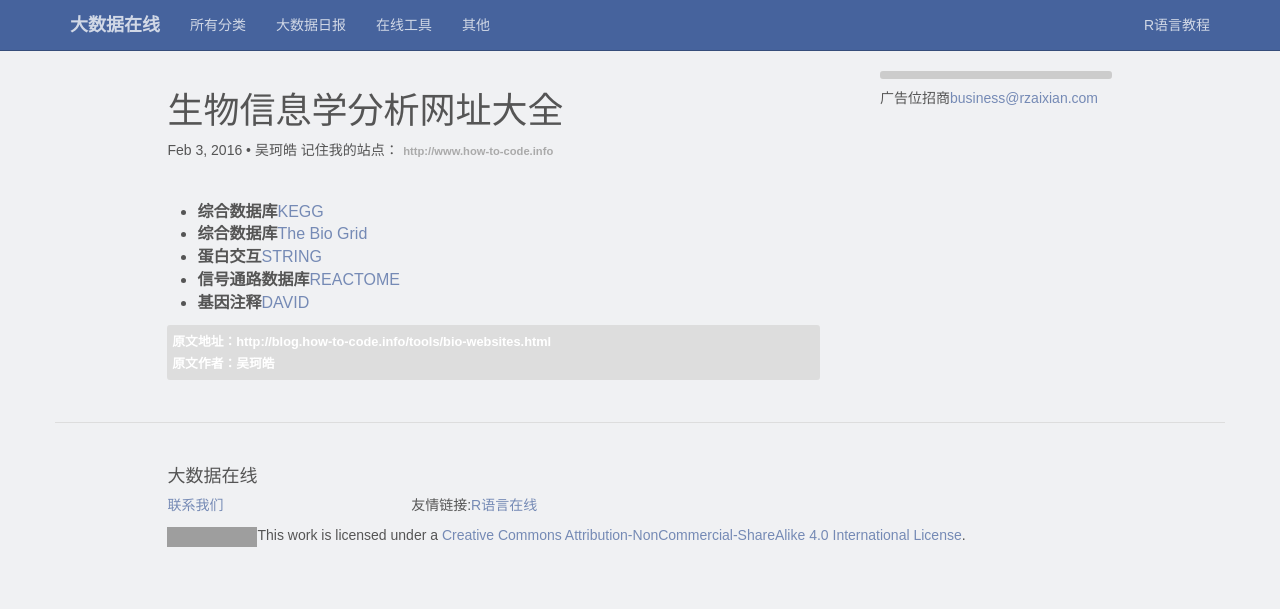
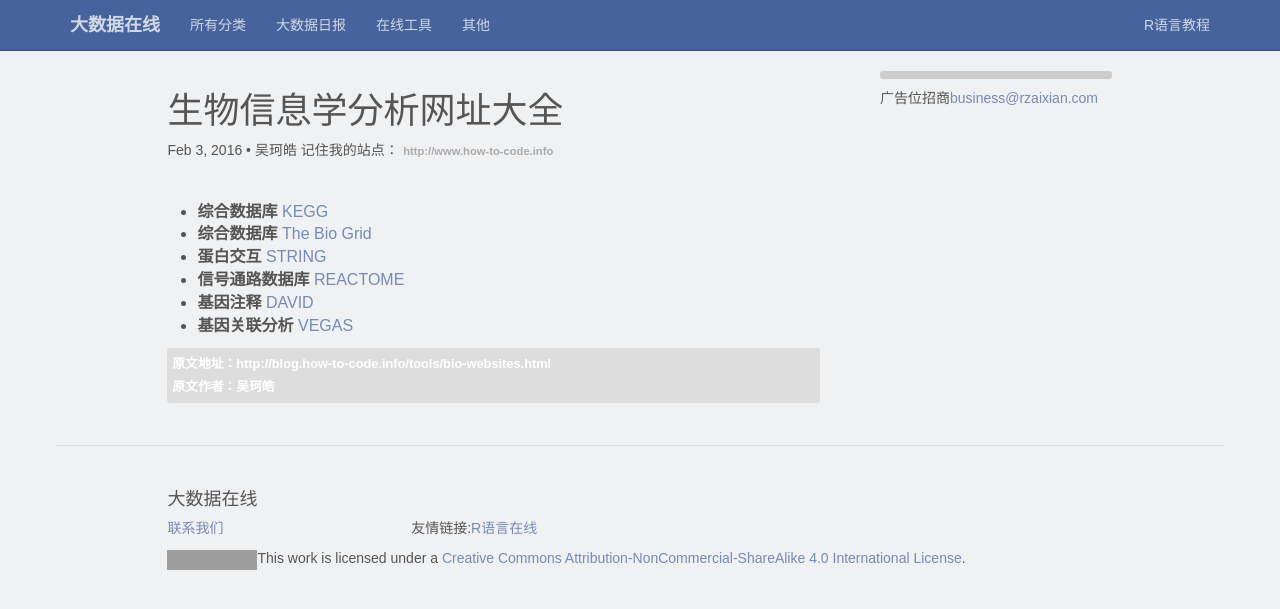
Before and after one commit to fun360/fun360, a Jekyll site: the page built from _posts/tools/2016-02-03-bio-websites.markdown, in a window 1280 px wide. Shown: the top 609 px of the page. Built offline with Jekyll 4.4.1, drawn with Linux system fonts in a browser that asks for light colours; comment, search, counter and statistics services are not loaded; grey boxes are pictures that could not be loaded.

Commit message:
Update 2016-02-03-bio-websites.markdown

```diff
--- a/_posts/tools/2016-02-03-bio-websites.markdown
+++ b/_posts/tools/2016-02-03-bio-websites.markdown
@@ -8,8 +8,9 @@
 excerpt:
 ---
 
-- **综合数据库**[KEGG](http://www.genome.jp/kegg/)
-- **综合数据库**[The Bio Grid](http://thebiogrid.org/)
-- **蛋白交互**[STRING](http://string-db.org/)
-- **信号通路数据库**[REACTOME](http://www.reactome.org/)
-- **基因注释**[DAVID](https://david.ncifcrf.gov/)
+- **综合数据库** [KEGG](http://www.genome.jp/kegg/)
+- **综合数据库** [The Bio Grid](http://thebiogrid.org/)
+- **蛋白交互** [STRING](http://string-db.org/)
+- **信号通路数据库** [REACTOME](http://www.reactome.org/)
+- **基因注释** [DAVID](https://david.ncifcrf.gov/)
+- **基因关联分析** [VEGAS](http://gump.qimr.edu.au/VEGAS/)
```
